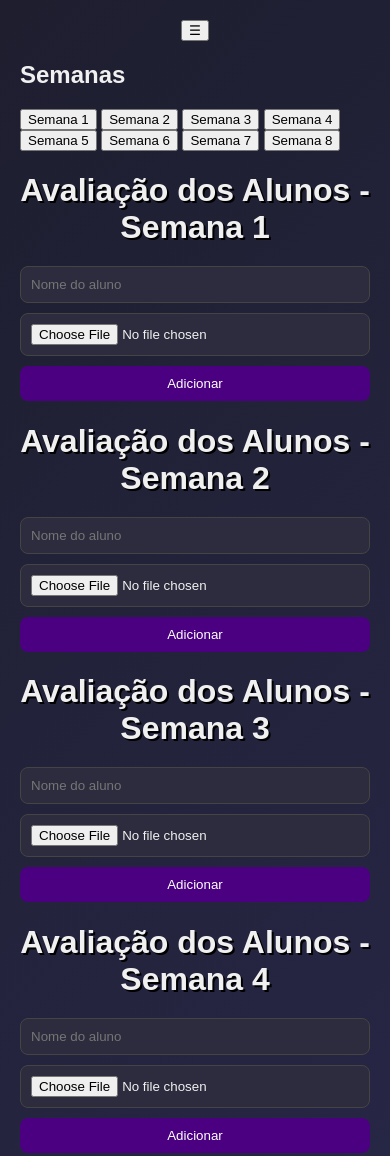
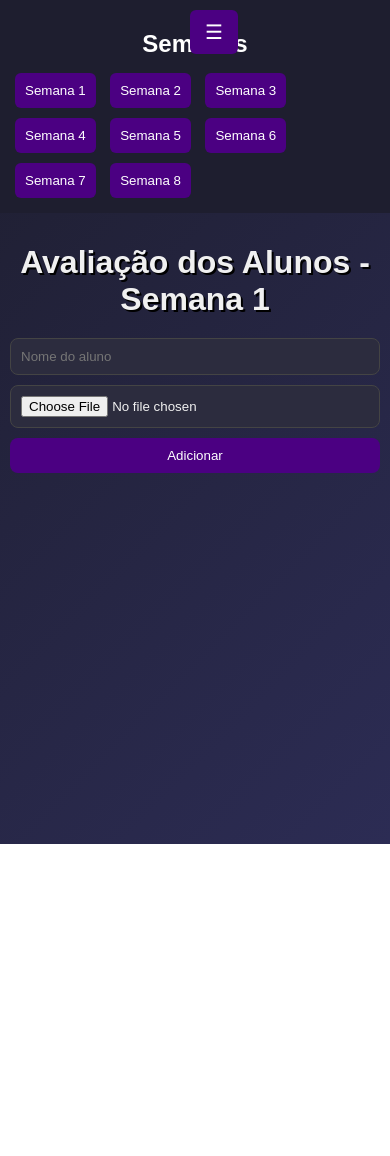
Before and after one commit to Nansinyx26/Avalia-o_de_Aluno-Com_Estrela, a plain HTML site: page index.html in a window 390 px wide. Shown: the top 1156 px of the page. After the commit the page ends 844 px from the top, so only its background shows below. Drawn offline with Linux system fonts and the light colour scheme.

Commit message:
Update styles.css

```diff
--- a/styles.css
+++ b/styles.css
@@ -3,11 +3,79 @@ body {
     background: linear-gradient(135deg, #1e1e2f, #2c2c54);
     min-height: 100vh;
     margin: 0;
+    padding: 0;
+    color: #f0f0f0;
+}
+
+.container {
+    display: flex;
+    flex-wrap: wrap;
+    width: 100%;
+}
+
+.toggle-btn {
+    position: fixed;
+    top: 10px;
+    left: 190px;
+    z-index: 1000;
+    padding: 10px 15px;
+    background-color: #4b0082;
+    color: white;
+    border: none;
+    border-radius: 6px;
+    font-size: 20px;
+    cursor: pointer;
+    transition: left 0.3s ease, background 0.3s;
+}
+
+.toggle-btn:hover {
+    background-color: #6a0dad;
+}
+
+.sidebar {
+    width: 180px;
+    background-color: #1e1e2f;
+    padding: 10px;
+    height: 100vh;
+    overflow-y: auto;
+    position: sticky;
+    top: 0;
+    box-sizing: border-box;
+    transition: all 0.3s ease;
+}
+
+.sidebar.recolhida {
+    display: none;
+}
+
+.sidebar h2 {
+    color: #fff;
+    text-align: center;
+    margin-bottom: 10px;
+}
+
+.tab-btn {
+    display: block;
+    width: 100%;
+    padding: 10px;
+    margin: 5px 0;
+    background-color: #4b0082;
+    color: white;
+    border: none;
+    border-radius: 6px;
+    cursor: pointer;
+    transition: background 0.3s;
+}
+
+.tab-btn:hover {
+    background-color: #6a0dad;
+}
+
+.conteudo {
+    flex-grow: 1;
     padding: 20px;
-  display: flex;
-  flex-direction: column;
-  align-items: center;
-  color: #f0f0f0;
+    width: calc(100% - 180px);
+    box-sizing: border-box;
 }
 
 h1 {
@@ -22,12 +90,11 @@ h1 {
     flex-wrap: wrap;
     gap: 10px;
     margin-bottom: 20px;
-  width: 100%;
-  max-width: 500px;
-  justify-content: center;
+    max-width: 100%;
 }
 
-.form input[type="text"], .form input[type="file"] {
+.form input[type="text"],
+.form input[type="file"] {
     padding: 10px;
     border-radius: 8px;
     border: 1px solid #444;
@@ -51,9 +118,9 @@ h1 {
     background-color: #6a0dad;
 }
 
-#lista-alunos {
+.lista-alunos {
     width: 100%;
-  max-width: 600px;
+    max-width: 100%;
 }
 
 .aluno {
@@ -65,7 +132,7 @@ h1 {
     margin: 10px 0;
     width: 100%;
     gap: 10px;
-  box-shadow: 0 4px 6px rgba(0,0,0,0.5);
+    box-shadow: 0 4px 6px rgba(0, 0, 0, 0.5);
     flex-wrap: wrap;
 }
 
@@ -116,38 +183,63 @@ h1 {
 }
 
 @keyframes pulse {
-  0% { transform: scale(1); }
-  50% { transform: scale(1.4); }
-  100% { transform: scale(1); }
+    0% {
+        transform: scale(1);
+    }
+    50% {
+        transform: scale(1.4);
+    }
+    100% {
+        transform: scale(1);
+    }
 }
 
-/* Responsividade */
+.semana-content {
+    display: none;
+}
+
+.semana-content.active {
+    display: block;
+}
+
+
+/* Responsivo */
+
+@media (max-width: 768px) {
+    .sidebar {
+        width: 100%;
+        height: auto;
+        position: relative;
+    }
+    .conteudo {
+        width: 100%;
+        padding: 10px;
+    }
+    .tab-btn {
+        display: inline-block;
+        width: auto;
+        margin: 5px;
+    }
+}
+
 @media (max-width: 600px) {
+    .form input[type="text"],
+    .form input[type="file"],
+    .form button {
+        flex: 1 1 100%;
+    }
     .aluno {
         flex-direction: column;
         align-items: flex-start;
     }
-
     .estrelas {
         margin-left: 0;
     }
-
     .estrela {
         font-size: 28px;
     }
-
     .pontuacao {
         margin-left: 0;
         font-size: 20px;
     }
 }
-
-@media (max-width: 400px) {
-  .form input, .form button {
-    flex: 1 1 100%;
-  }
-
-  .estrela {
-    font-size: 32px;
-  }
-}
```
Lines whose indentation alone changed are shown as unchanged.
